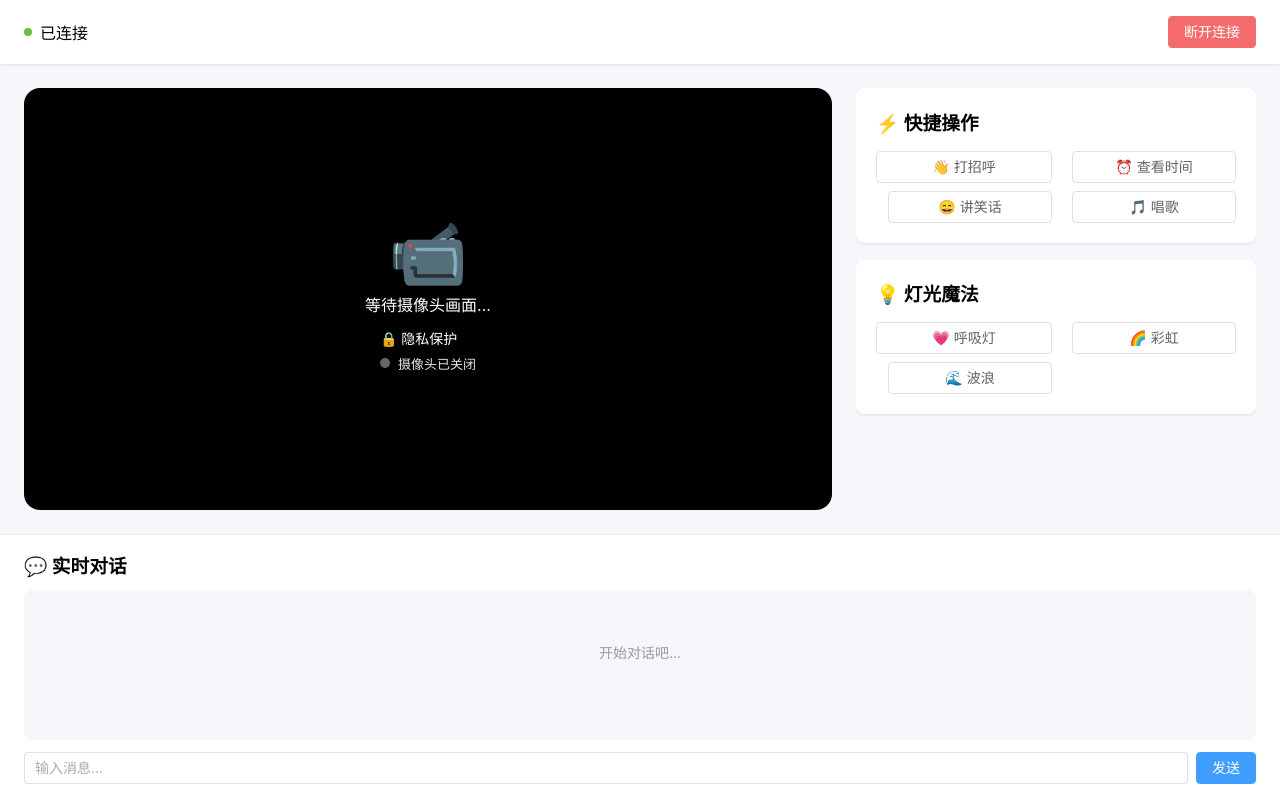
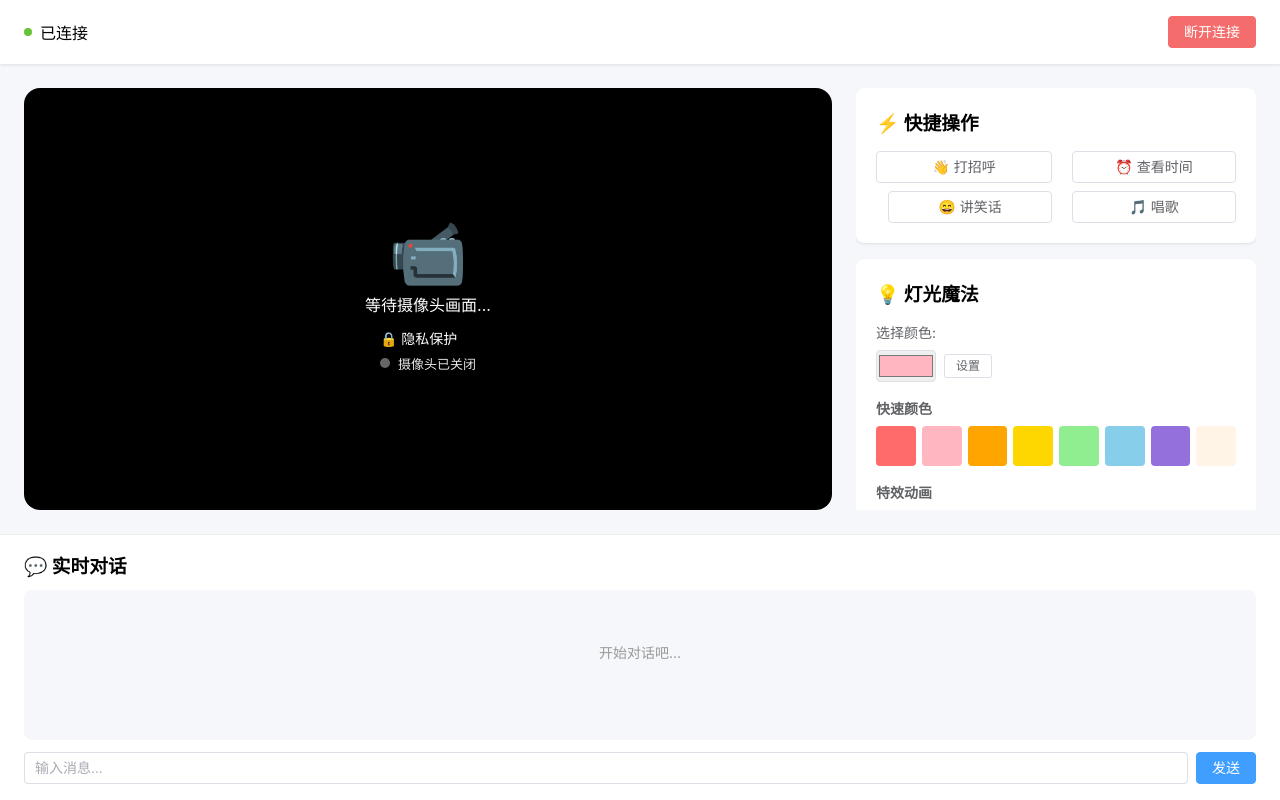
Before and after one commit to xwang152-jack/lelamp_runtime, a Vue app in the folder web/: page /room in a window 1280 px wide. Built offline with nearby package versions, Linux system fonts and the light colour scheme.

Commit message:
feat: 添加 LightPanel 组件

```diff
--- /dev/null
+++ b/web/src/components/room/LightPanel.vue
@@ -0,0 +1,197 @@
+<template>
+  <div class="light-panel">
+    <h3>💡 灯光魔法</h3>
+
+    <!-- 颜色选择器 -->
+    <div class="color-picker-section">
+      <label>选择颜色:</label>
+      <div class="color-input-row">
+        <input
+          ref="colorInput"
+          type="color"
+          v-model="selectedColor"
+          @change="setCustomColor"
+        />
+        <el-button size="small" @click="setCustomColor">设置</el-button>
+      </div>
+    </div>
+
+    <!-- 预设颜色 -->
+    <div class="preset-colors">
+      <h4>快速颜色</h4>
+      <div class="color-grid">
+        <div
+          v-for="color in presetColors"
+          :key="color.name"
+          class="color-swatch"
+          :style="{ backgroundColor: color.hex }"
+          :title="color.name"
+          @click="setPresetColor(color)"
+        />
+      </div>
+    </div>
+
+    <!-- 特效动画 -->
+    <div class="effects-section">
+      <h4>特效动画</h4>
+      <div class="effects-grid">
+        <el-button
+          v-for="effect in effects"
+          :key="effect.key"
+          size="small"
+          @click="setEffect(effect.key)"
+        >
+          {{ effect.emoji }} {{ effect.label }}
+        </el-button>
+      </div>
+    </div>
+
+    <!-- 关灯 -->
+    <div class="actions">
+      <el-button type="danger" size="small" @click="turnOffLight">
+        🌑 关闭灯光
+      </el-button>
+    </div>
+  </div>
+</template>
+
+<script setup lang="ts">
+import { ref } from 'vue'
+import { ElMessage } from 'element-plus'
+import { useLiveKit } from '@/composables/useLiveKit'
+
+interface PresetColor {
+  name: string
+  hex: string
+  rgb: { r: number; g: number; b: number }
+}
+
+const { sendCommand, sendChat } = useLiveKit()
+
+const colorInput = ref<HTMLInputElement>()
+const selectedColor = ref('#FFB6C1')
+
+const presetColors: PresetColor[] = [
+  { name: '暖红', hex: '#FF6B6B', rgb: { r: 255, g: 107, b: 107 } },
+  { name: '粉红', hex: '#FFB6C1', rgb: { r: 255, g: 182, b: 193 } },
+  { name: '橙色', hex: '#FFA500', rgb: { r: 255, g: 165, b: 0 } },
+  { name: '金黄', hex: '#FFD700', rgb: { r: 255, g: 215, b: 0 } },
+  { name: '浅绿', hex: '#90EE90', rgb: { r: 144, g: 238, b: 144 } },
+  { name: '天蓝', hex: '#87CEEB', rgb: { r: 135, g: 206, b: 235 } },
+  { name: '紫色', hex: '#9370DB', rgb: { r: 147, g: 112, b: 219 } },
+  { name: '暖白', hex: '#FFF4E5', rgb: { r: 255, g: 244, b: 229 } }
+]
+
+const effects = [
+  { key: 'breathing', label: '呼吸灯', emoji: '💗' },
+  { key: 'rainbow', label: '彩虹', emoji: '🌈' },
+  { key: 'wave', label: '波浪', emoji: '🌊' },
+  { key: 'fire', label: '火焰', emoji: '🔥' },
+  { key: 'fireworks', label: '烟花', emoji: '🎆' },
+  { key: 'starry', label: '星空', emoji: '⭐' }
+]
+
+function setCustomColor() {
+  const hex = selectedColor.value
+  const r = parseInt(hex.slice(1, 3), 16)
+  const g = parseInt(hex.slice(3, 5), 16)
+  const b = parseInt(hex.slice(5, 7), 16)
+  sendCommand('set_rgb_solid', { r, g, b })
+  ElMessage.success('设置颜色')
+}
+
+function setPresetColor(color: PresetColor) {
+  sendCommand('set_rgb_solid', color.rgb)
+  selectedColor.value = color.hex
+  ElMessage.success(`设置颜色: ${color.name}`)
+}
+
+function setEffect(effect: string) {
+  sendCommand(`rgb_effect_${effect}`, {})
+  ElMessage.success(`设置特效: ${effect}`)
+}
+
+function turnOffLight() {
+  sendChat('关闭补光灯')
+}
+</script>
+
+<style lang="scss" scoped>
+.light-panel {
+  padding: 20px;
+  background: white;
+  border-radius: var(--radius-md);
+  box-shadow: var(--shadow-sm);
+
+  h3 {
+    margin-bottom: 16px;
+  }
+
+  h4 {
+    font-size: 14px;
+    margin: 16px 0 8px;
+    color: #606266;
+  }
+
+  .color-picker-section {
+    margin-bottom: 16px;
+
+    label {
+      display: block;
+      font-size: 14px;
+      margin-bottom: 8px;
+      color: #606266;
+    }
+
+    .color-input-row {
+      display: flex;
+      gap: 8px;
+      align-items: center;
+
+      input[type="color"] {
+        width: 60px;
+        height: 32px;
+        border: 1px solid #dcdfe6;
+        border-radius: 4px;
+        cursor: pointer;
+      }
+    }
+  }
+
+  .preset-colors {
+    .color-grid {
+      display: grid;
+      grid-template-columns: repeat(8, 1fr);
+      gap: 6px;
+
+      .color-swatch {
+        width: 100%;
+        aspect-ratio: 1;
+        border-radius: 4px;
+        cursor: pointer;
+        transition: transform 0.2s;
+        border: 2px solid transparent;
+
+        &:hover {
+          transform: scale(1.1);
+          border-color: var(--lelamp-brand);
+        }
+      }
+    }
+  }
+
+  .effects-section {
+    .effects-grid {
+      display: grid;
+      grid-template-columns: repeat(3, 1fr);
+      gap: 6px;
+    }
+  }
+
+  .actions {
+    margin-top: 16px;
+    padding-top: 16px;
+    border-top: 1px solid #eee;
+  }
+}
+</style>
--- a/web/src/views/RoomView.vue
+++ b/web/src/views/RoomView.vue
@@ -26,14 +26,7 @@
           </div>
         </div>
 
-        <div class="panel">
-          <h3>💡 灯光魔法</h3>
-          <div class="button-grid">
-            <el-button @click="setEffect('breathing')">💗 呼吸灯</el-button>
-            <el-button @click="setEffect('rainbow')">🌈 彩虹</el-button>
-            <el-button @click="setEffect('wave')">🌊 波浪</el-button>
-          </div>
-        </div>
+        <LightPanel />
       </div>
     </div>
 
@@ -67,6 +60,7 @@ import { ElMessage } from 'element-plus'
 import { useLiveKit } from '@/composables/useLiveKit'
 import { useChatStore, useDeviceStore } from '@/stores'
 import PrivacyIndicator from '@/components/common/PrivacyIndicator.vue'
+import LightPanel from '@/components/room/LightPanel.vue'
 
 const router = useRouter()
 const { disconnect, sendCommand, sendChat: sendLiveKitChat } = useLiveKit()
@@ -96,11 +90,6 @@ function sendChat(text: string) {
   sendLiveKitChat(text)
   ElMessage.success(`发送: ${text}`)
   scrollToBottom()
-}
-
-function setEffect(effect: string) {
-  sendCommand(`rgb_effect_${effect}`, {})
-  ElMessage.success(`设置特效: ${effect}`)
 }
 
 function sendMessage() {
```
